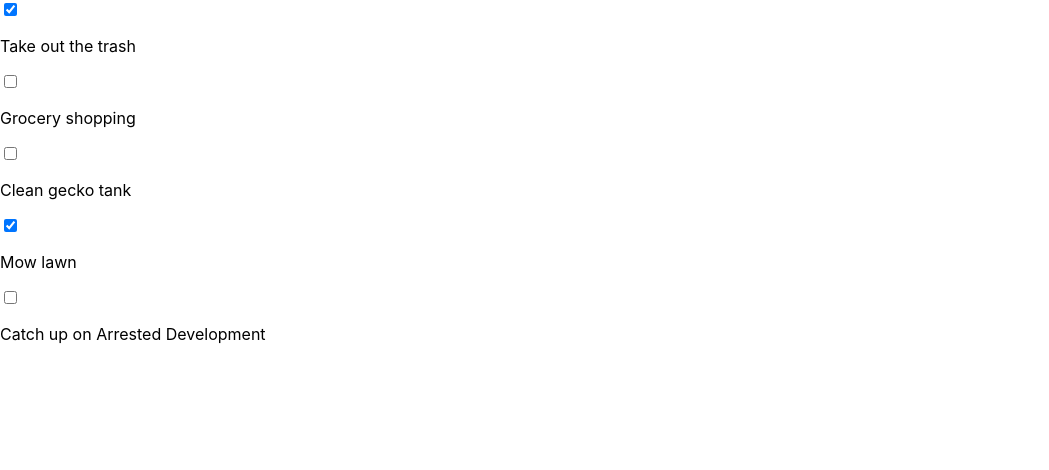
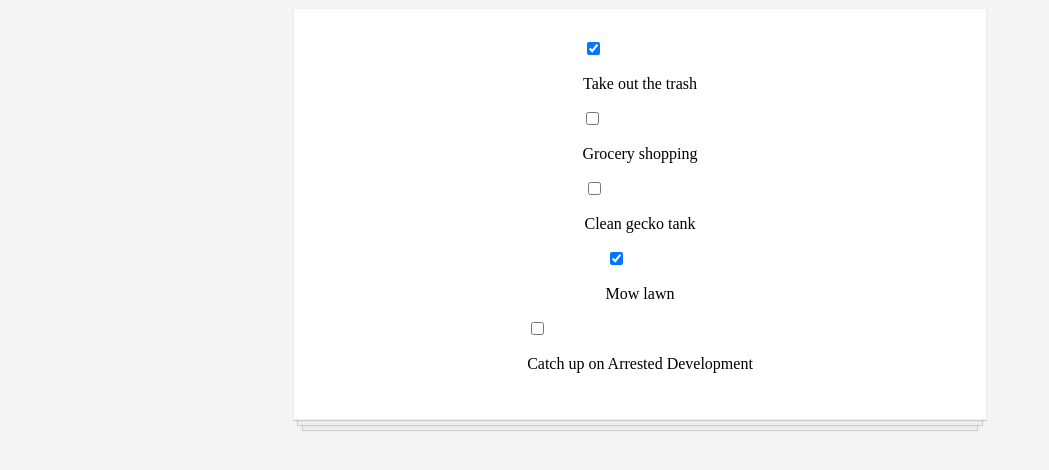
Before and after one commit to rcho100/to-do, a React (Create React App) app: page / in a window 1280 px wide. Shown: the top 470 px of the page, without its empty margins (0-1049 px from the left). Built offline with nearby package versions, Linux system fonts and the light colour scheme.

Commit message:
Add color, sizing, position & box-shadow to todo-list

```diff
--- a/src/index.css
+++ b/src/index.css
@@ -1,13 +1,25 @@
 body {
-  margin: 0;
-  font-family: -apple-system, BlinkMacSystemFont, 'Segoe UI', 'Roboto', 'Oxygen',
-    'Ubuntu', 'Cantarell', 'Fira Sans', 'Droid Sans', 'Helvetica Neue',
-    sans-serif;
-  -webkit-font-smoothing: antialiased;
-  -moz-osx-font-smoothing: grayscale;
+  background-color: whitesmoke;
 }
 
-code {
-  font-family: source-code-pro, Menlo, Monaco, Consolas, 'Courier New',
-    monospace;
+.todo-list {
+  background-color: white;
+  margin: auto;
+  width: 50%;
+  display: flex;
+  flex-direction: column;
+  align-items: center;
+  border: 1px solid #efefef;
+  box-shadow:
+  /* The top layer shadow */
+      0 1px 1px rgba(0,0,0,0.15),
+          /* The second layer */
+      0 10px 0 -5px #eee,
+          /* The second layer shadow */
+      0 10px 1px -4px rgba(0,0,0,0.15),
+          /* The third layer */
+      0 20px 0 -10px #eee,
+          /* The third layer shadow */
+      0 20px 1px -9px rgba(0,0,0,0.15);
+  padding: 30px;
 }
```
